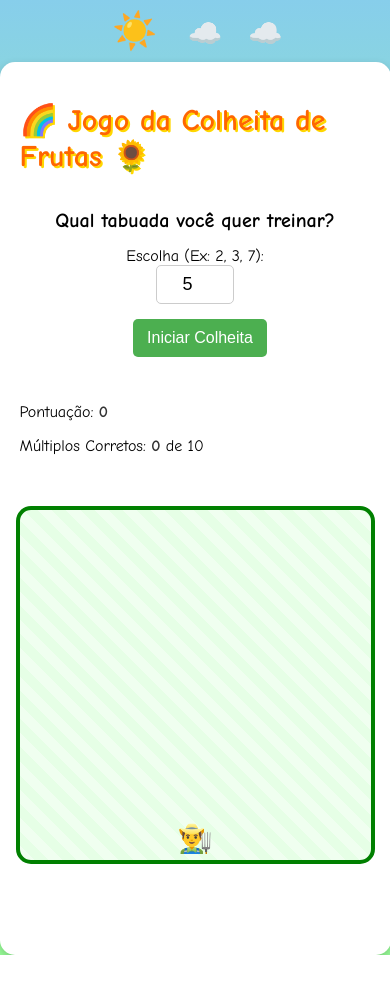
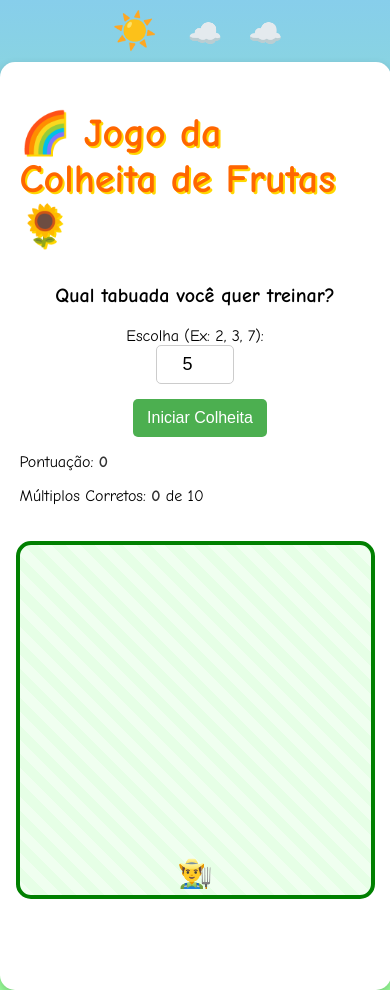
Before and after one commit to emartani/colheita-tabuada, a plain HTML site: page index.html in a window 390 px wide. Before the commit the page ends 955 px from the top, so only its background shows below. Drawn offline with Linux system fonts and the light colour scheme.

Commit message:
ajustes6

```diff
--- a/style.css
+++ b/style.css
@@ -57,10 +57,6 @@ h1 {
 
 .config, .placar, .fazenda {
   width: 100%;
-}
-
-.config, .placar {
-  margin: 15px 0;
 }
 
 #multiplo {
@@ -199,7 +195,7 @@ h1 {
   }
 
   h1 {
-    font-size: 30px;
+    font-size: 40px;
   }
 
   #iniciar-btn, #reset-btn {
```
